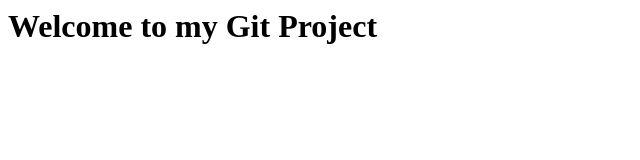
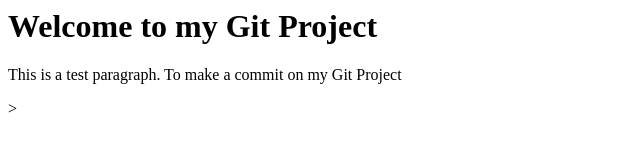
Before and after one commit to rohanpandav-college/react-test-project, a plain HTML site: page index.html in a window 1280 px wide. Shown: the whole page, without its empty margins (0-640 px from the left). Drawn offline with Linux system fonts and the light colour scheme.

Commit message:
Second Commit

```diff
--- a/index.html
+++ b/index.html
@@ -6,5 +6,8 @@
     </head>
     <body>
         <h1>Welcome to my Git Project</h1>
+        <p>
+            This is a test paragraph. To make a commit on my Git Project
+        </p>>
     </body>
 </html>
```
